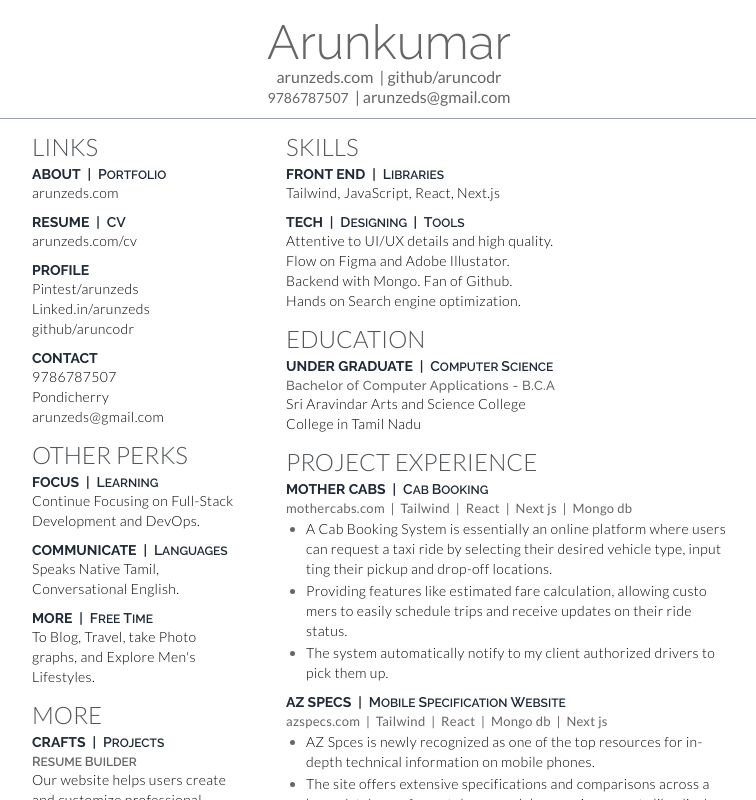
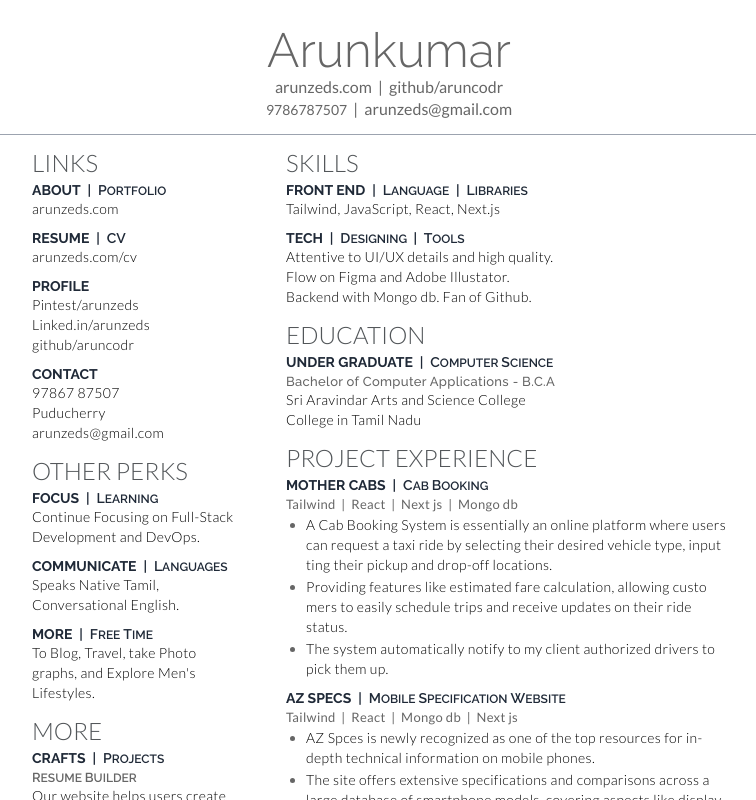
Before and after one commit to aruncodr/arunzeds, a Next.js app: page /cv in a window 1280 px wide. Shown: the top 800 px of the page, without its empty margins (251-1007 px from the left). Built offline with nearby package versions, Linux system fonts and the light colour scheme.

Commit message:
hide project direct links

```diff
--- a/app/cv/page.jsx
+++ b/app/cv/page.jsx
@@ -7,20 +7,20 @@ const lato = Lato({ subsets: ['latin'],
 
 function PageContent() {
   return (
-    <div className='bg-white mx-auto text-gray-800 pt-4 w--[820px] w-[794px] h-[1122px]'>
+    <div className='bg-white mx-auto text-gray-800 pt-6 w--[820px] w-[794px] h-[1122px]'>
 
       <div className='leading-[52px]'>
         <div className='text-[#666666] font-light text-center text-[48px]'>Arunkumar</div>
         <div className='text-[#666666] leading-[18px] text-center text-[16px]'>
-           <div className={lato.className}>
+           <div className={`${lato.className} leading-[22px]`}>
            <a target="_blank" rel="noopener noreferrer" href='https://arunzeds.com/' >arunzeds.com</a> &nbsp;|&nbsp;
-           <a target="_blank" rel="noopener noreferrer" href='https://github.com/aruncodr'>github/aruncodr</a><br />
+           <a target="_blank" rel="noopener noreferrer" href='https://github.com/aruncodr'> github/aruncodr</a><br />
            <span className='text-[14px] leading-6'><a href='tel:+919092131783'>9786787507</a></span> &nbsp;|&nbsp;
-           <a target="_blank" rel="noopener noreferrer" href='mailto: arunzeds@gmail.com'>arunzeds@gmail.com</a></div>
+           <a target="_blank" rel="noopener noreferrer" href='mailto: arunzeds@gmail.com'> arunzeds@gmail.com</a></div>
         </div>
       </div>
 
-      <div className="h-[1px] mt-2 bg-gray-400 border-1 border-gray-400 dark:bg-gray-400" ></div>
+      <div className="h-[1px] mt-3 bg-gray-400 border-1 border-gray-400 dark:bg-gray-400" ></div>
 
       <div className='grid grid-cols-3 pt-1 px-10 '>
 
@@ -51,10 +51,9 @@ function PageContent() {
                <span className='head-bold'>CONTACT</span>
             </h2>
             <p>
-            <span className={lato.className}><a href='tel:+919092131783'>9786787507</a></span><br />
-            <span className={lato.className}><a target="_blank" rel="noopener noreferrer" href='https://maps.app.goo.gl/irQF5WG2HxAkpNno9'>Pondicherry</a></span><br />
+            <span className={lato.className}><a href='tel:+919092131783'>97867 87507</a></span><br />
+            <span className={lato.className}><a target="_blank" rel="noopener noreferrer" href='https://maps.app.goo.gl/irQF5WG2HxAkpNno9'>Puducherry</a></span><br />
             <span className={lato.className}><a target="_blank" rel="noopener noreferrer" href='mailto: arunzeds@gmail.com'>arunzeds@gmail.com</a>
-                                             {/* <a href='mailto: arunzeds@outlook.com'> @outlook</a> */}
             </span><br />
             </p>
       </div>
@@ -109,7 +108,8 @@ function PageContent() {
           <h2>
             <span className='head-bold'>FRONT </span>
             <span className='head-bold'>END</span> &nbsp;|&nbsp;
-            L<span className='head-xs'>IBRARIES </span>
+            L<span className='head-xs'>ANGUAGE</span> &nbsp;|&nbsp;
+            L<span className='head-xs'>IBRARIES</span>
           </h2>
           <p className={lato.className}>Tailwind, JavaScript, React, Next.js</p>
 
@@ -120,7 +120,7 @@ function PageContent() {
 
           </h2>
           <p className={lato.className}>Attentive to UI/UX details and high quality.<br />Flow on Figma and Adobe Illustator.
-          <br />Backend with Mongo. Fan of Github.<br />Hands on Search engine optimization.</p>
+          <br />Backend with Mongo db. Fan of Github.<br /></p>
       </div>
       {/* ----------------- EDUCATION -------------- */}
       <div>
@@ -140,11 +140,9 @@ function PageContent() {
             <span className='head-bold'>MOTHER CABS</span> &nbsp;|&nbsp;
             C<span className='head-xs'>AB </span>
             B<span className='head-xs'>OOKING</span>
-            {/* G<span className='head-xs'>OOGLE </span> &nbsp;|&nbsp;
-            A<span className='head-xs'>PI</span> */}
           </h2>
           <h3 className={lato.className}>
-          <a target="_blank" rel="noopener noreferrer" href='https://mothercabs.com/'>mothercabs.com</a> &nbsp;|&nbsp; Tailwind &nbsp;|&nbsp; React &nbsp;|&nbsp; Next js &nbsp;|&nbsp; Mongo db</h3>
+          Tailwind &nbsp;|&nbsp; React &nbsp;|&nbsp; Next js &nbsp;|&nbsp; Mongo db</h3>
           <ul role="list" className={lato.className}>
             <li>A Cab Booking System is essentially an online platform where users can request a taxi ride by selecting their desired vehicle type,
                 input ting their pickup and drop-off locations.</li>
@@ -161,7 +159,7 @@ function PageContent() {
             W<span className='head-xs'>EBSITE</span>
           </h2>
           <h3 className={lato.className}>
-          <a target="_blank" rel="noopener noreferrer" href='https://azspecs.com/'>azspecs.com</a> &nbsp;|&nbsp; Tailwind &nbsp;|&nbsp; React &nbsp;|&nbsp; Mongo db &nbsp;|&nbsp; Next js</h3>
+          Tailwind &nbsp;|&nbsp; React &nbsp;|&nbsp; Mongo db &nbsp;|&nbsp; Next js</h3>
           <ul role="list" className={lato.className}>
             <li>AZ Spces is newly recognized as one of the top resources for in-depth technical information on mobile phones.</li>
             <li>The site offers extensive specifications and comparisons across a large database of smartphone models, covering aspects
@@ -176,7 +174,7 @@ function PageContent() {
             S<span className='head-xs'>HOPPING</span>
           </h2>
           <h3 className={lato.className}>
-          <a target="_blank" rel="noopener noreferrer" href='https://pondystore.com/'>pondystore.com</a> &nbsp;|&nbsp; Tailwind &nbsp;|&nbsp; React &nbsp;|&nbsp; Next js &nbsp;|&nbsp; Mongo db</h3>
+          Tailwind &nbsp;|&nbsp; React &nbsp;|&nbsp; Next js &nbsp;|&nbsp; Mongo db</h3>
           <ul role="list" className={lato.className}>
             <li>Pondystore is a concept designed to explore the tourist attractions and top shopping spots in Pondicherry. </li>
             <li>My website assists travelers in making informed decisions by offering reviews, price comparisons, and offering services.</li>
@@ -187,6 +185,11 @@ function PageContent() {
 
   </div>
 
+  {/* <a target="_blank" rel="noopener noreferrer" href='https://mothercabs.com/'>mothercabs.com</a> &nbsp;|&nbsp;
+<a target="_blank" rel="noopener noreferrer" href='https://azspecs.com/'>azspecs.com</a> &nbsp;|&nbsp;
+<a target="_blank" rel="noopener noreferrer" href='https://pondystore.com/'>pondystore.com</a> &nbsp;|&nbsp;
+ <a href='mailto: arunzeds@outlook.com'> @outlook</a> */}
+
 </div>
   )
 }
```
